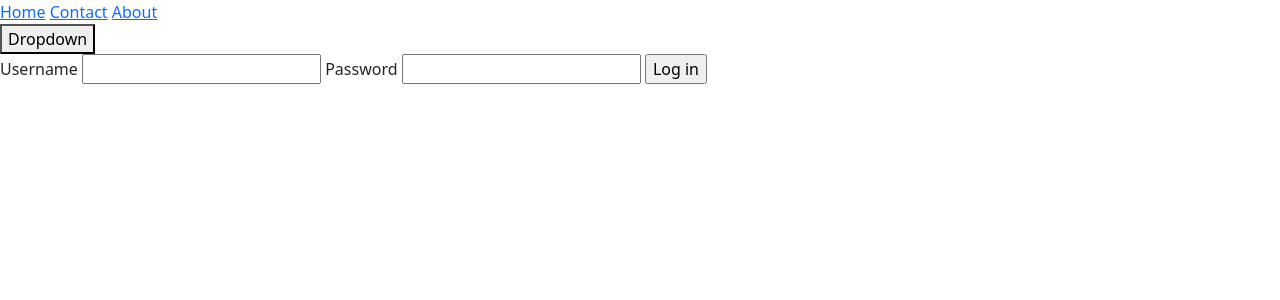
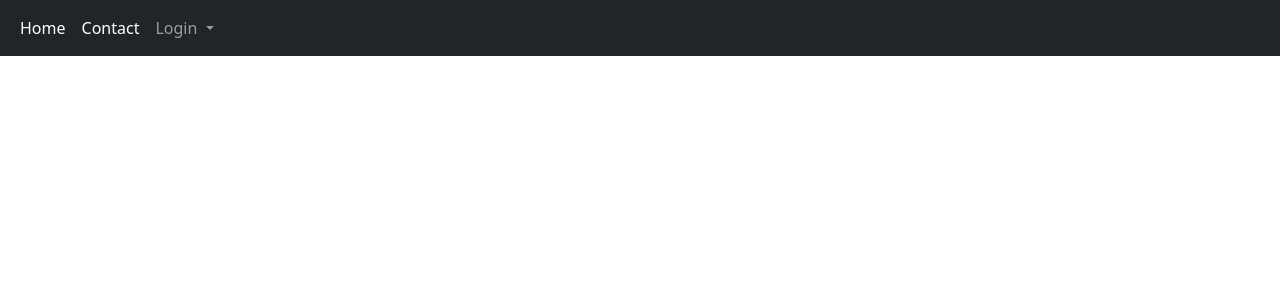
Before and after one commit to TechnoME24/technome-website, a Flask app: page / in a window 1280 px wide. Shown: the top 300 px of the page. Run offline with Flask 2, Linux system fonts and the light colour scheme.

Commit message:
added navbar with bootstrap

```diff
--- a/app.py
+++ b/app.py
@@ -1,7 +1,11 @@
+import time
 from flask import Flask, redirect, url_for, render_template, request, flash, session
 from flask.helpers import send_from_directory
+from datetime import timedelta
 
 app = Flask(__name__)
+app.secret_key = "hello"
+app.permanent_session_lifetime = timedelta(hours=1)
 
 
 #####################
@@ -20,9 +24,28 @@ def page_forbidden(e):
     return render_template('error.html', h1="ERROR 403", h2="Page forbidden"), 403
 
 
+#####################
+#   Website routes
+#####################
+
 @app.route('/', methods=["POST","GET"])
 def index():
-    return render_template('index.html')
+    if request.method == "POST":
+        if 'username' in request.form:
+            session['user'] = request.form['username']
+            return redirect(url_for('index'))
+    else:
+        return render_template('index.html')
+
+@app.route('/logout')
+def logout():
+    session.pop("user", None)
+    return redirect(url_for('index'))
+
+
+#####################
+#   Backend routes
+#####################
 
 @app.route('/assets/<path:path>')
 def send_assets(path):
--- a/templates/index.html
+++ b/templates/index.html
@@ -1,27 +1,45 @@
 {% extends "base.html" %}
 {% block title %}test{% endblock %}
 {% block head %}
-    <link rel="stylesheet" type="text/css" href= "{{ url_for('static',filename='styles/index.css') }}">
 {% endblock %}
 
 {% block content %}
 
-<div class="topnav">
-    <a class="active" href="/">Home</a>
-    <a href="#contact">Contact</a>
-    <a href="#about">About</a>
-    <div class="dropdown">
-        <button onclick="dropdownHandle()" class="dropbtn">Dropdown</button>
-        <div id="myDropdown" class="dropdown-content">
-            <form method="post">
-                <label for="username">Username</label>
-                <input name="username" id="username" required>
-                <label for="password">Password</label>
-                <input type="password" name="password" id="password" required>
-                <input type="submit" value="Log in">
-            </form>
-        </div>
+<nav class="navbar navbar-expand-lg navbar-dark bg-dark">
+    <div class="container-fluid">
+        <ul class="navbar-nav me-auto mb-2 mb-lg-0">
+            <li class="nav-item">
+                <a class="nav-link active" aria-current="page" href="/">Home</a>
+            </li>
+            <li class="nav-item">
+                <a class="nav-link active" aria-current="page" href="/contact">Contact</a>
+            </li>
+
+            {% if 'user' not in session %}
+                <li class="nav-item dropdown">
+                    <a class="nav-link dropdown-toggle" href="#" id="navbarDropdown" role="button" data-bs-toggle="dropdown" aria-expanded="false">
+                        Login
+                    </a>
+                    <ul class="dropdown-menu dropdown-menu-dark" aria-labelledby="navbarDropdown" style="width: 200px;">
+                        <form method="post">
+                            <div style="margin: 0px 6px 0px;">
+                                <label for="username" required>Username</label>
+                                <input name="username" id="username" class="form-control" required><br>
+                            </div>
+                            <div style="margin: 0px 6px 0px;">
+                                <label for="password">Password</label>
+                                <input type="password" name="password" id="password" class="form-control" required><br>
+                            </div>
+                            <input type="submit" value="Log in", style="margin: 0px 6px 0px;">
+                        </form>
+                    </ul>
+                </li>
+            {% else %}
+                <li class="nav-item">
+                    <a class="nav-link active" href="/logout">Logout</a>
+                </li>
+            {% endif %}
+        </ul>
     </div>
-</div>
-
+</nav>
 {% endblock %}
```
Also changed, not shown: static/styles/navbar_old.css (added, +102 -0 lines).
